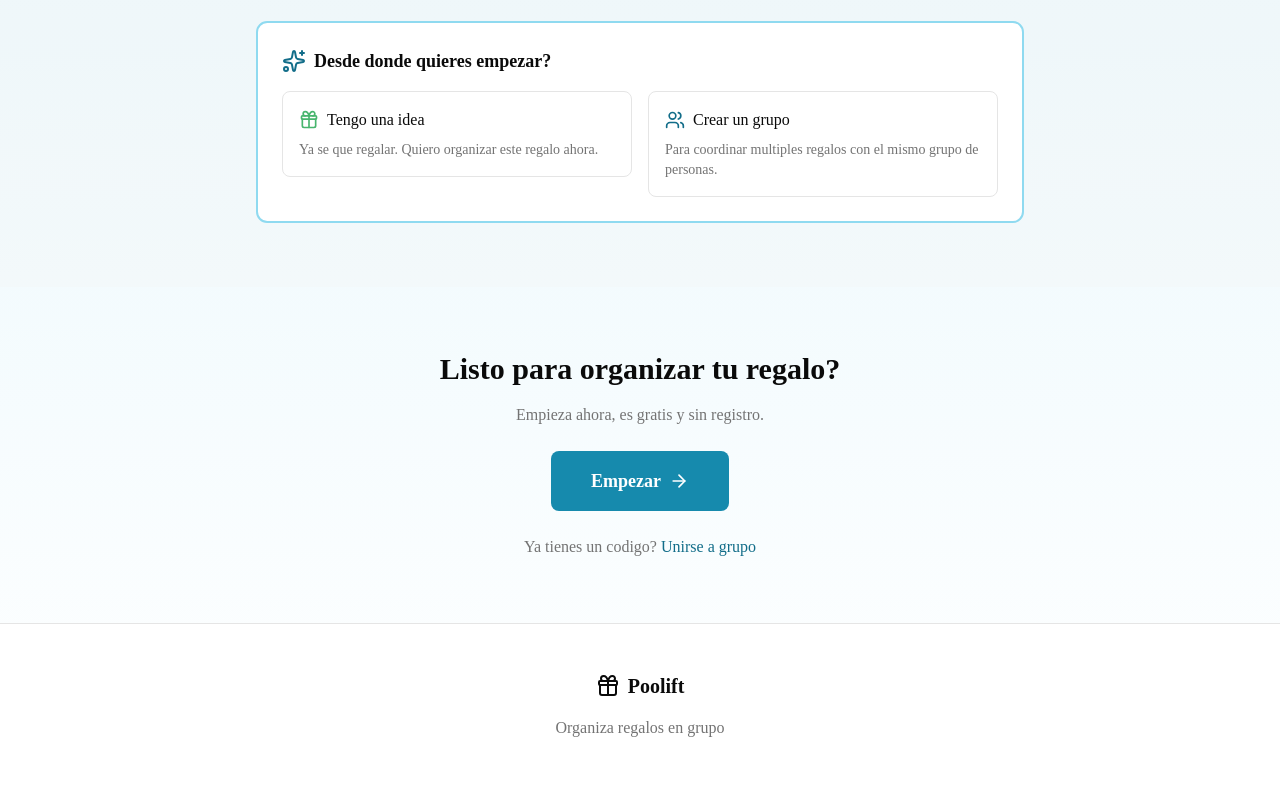
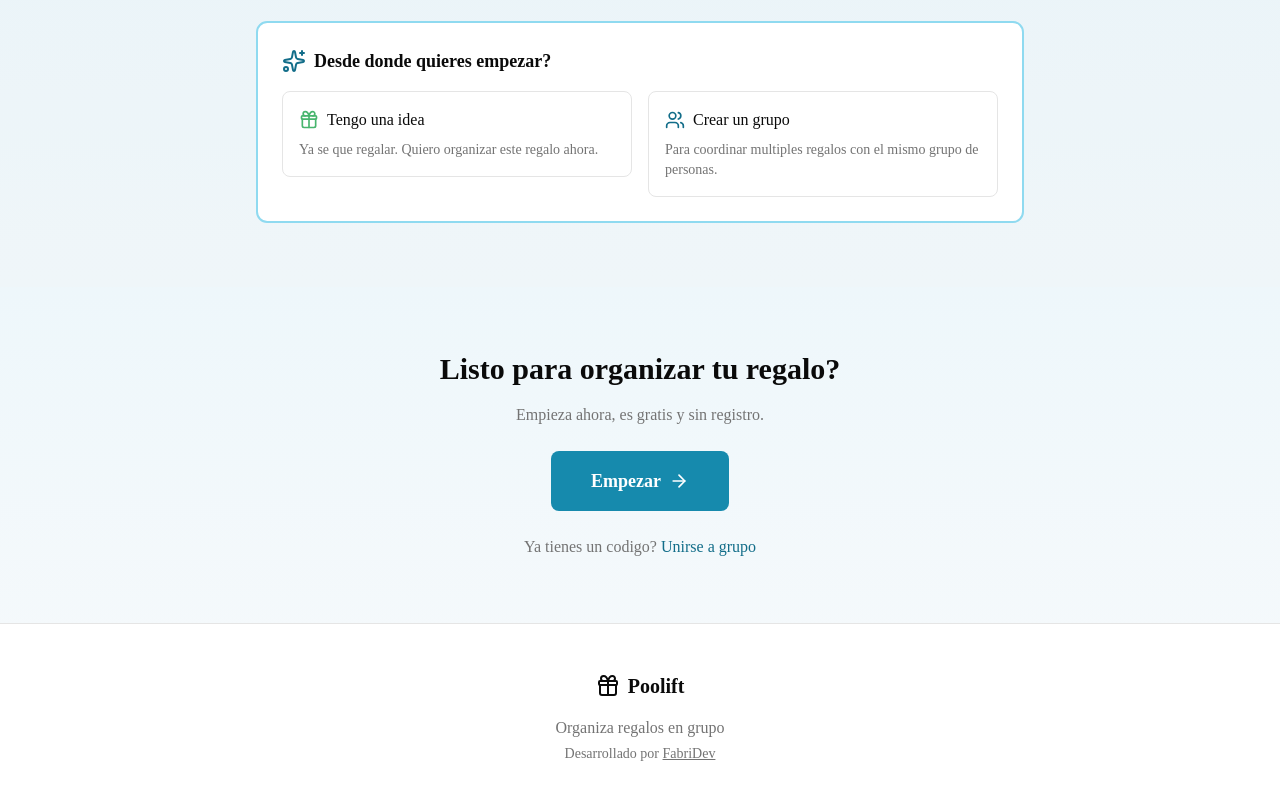
Before and after one commit to FabrizioContu/poolift, a Next.js app: page / in a window 1280 px wide. Shown: the part 1655-2455 px from the top of the page. Built offline with nearby package versions, Linux system fonts and the light colour scheme; no server answers.

Commit message:
fix: force light mode on landing page regardless of system theme
Add .force-light CSS class that resets semantic tokens to light values,
remove all dark: variants from page.tsx, and fix footer text colors.

```diff
--- a/app/globals.css
+++ b/app/globals.css
@@ -74,6 +74,18 @@
   --sidebar-accent-foreground: oklch(0.97 0 0);
   --sidebar-border: oklch(1 0 0 / 12%);
   --sidebar-ring: oklch(0.68 0.12 210);
+}
+
+/* ─── Force light mode (landing page) ────────────────────────────────────── */
+.force-light,
+.force-light * {
+  --background: oklch(1 0 0);
+  --foreground: oklch(0.145 0 0);
+  --card: oklch(1 0 0);
+  --card-foreground: oklch(0.145 0 0);
+  --muted: oklch(0.961 0 0);
+  --muted-foreground: oklch(0.556 0 0);
+  --border: oklch(0.922 0 0);
 }
 
 /* ─── Tailwind utility mapping ────────────────────────────────────────────── */
--- a/app/page.tsx
+++ b/app/page.tsx
@@ -17,7 +17,7 @@ const UserMenu = dynamic(() =>
 
 export default function LandingPage() {
   return (
-    <div className="min-h-screen bg-linear-to-b from-bondi-blue-50 to-background dark:from-bondi-blue-900/20 dark:to-background">
+    <div className="force-light min-h-screen bg-linear-to-b from-bondi-blue-50 to-slate-50">
       {/* Header */}
       <header className="container mx-auto px-4 py-6 ">
         <nav className="flex items-center justify-between">
@@ -90,8 +90,8 @@ export default function LandingPage() {
           <div className="grid md:grid-cols-3 gap-6 md:gap-8 max-w-5xl mx-auto">
             {/* Rapidez */}
             <div className="bg-card p-6 md:p-8 rounded-xl shadow-sm border border-border hover:shadow-md transition">
-              <div className="w-14 h-14 md:w-16 md:h-16 bg-yellow-100 dark:bg-yellow-900/30 rounded-full flex items-center justify-center mb-4">
-                <Zap className="text-yellow-600 dark:text-yellow-400" size={28} />
+              <div className="w-14 h-14 md:w-16 md:h-16 bg-yellow-100 rounded-full flex items-center justify-center mb-4">
+                <Zap className="text-yellow-600" size={28} />
               </div>
               <h3 className="text-lg md:text-xl font-semibold mb-2 text-foreground">
                 Rapido
@@ -104,8 +104,8 @@ export default function LandingPage() {
 
             {/* Coordinacion */}
             <div className="bg-card p-6 md:p-8 rounded-xl shadow-sm border border-border hover:shadow-md transition">
-              <div className="w-14 h-14 md:w-16 md:h-16 bg-bondi-blue-100 dark:bg-bondi-blue-900/30 rounded-full flex items-center justify-center mb-4">
-                <Users className="text-bondi-blue-500 dark:text-bondi-blue-300" size={28} />
+              <div className="w-14 h-14 md:w-16 md:h-16 bg-bondi-blue-100 rounded-full flex items-center justify-center mb-4">
+                <Users className="text-bondi-blue-500" size={28} />
               </div>
               <h3 className="text-lg md:text-xl font-semibold mb-2 text-foreground">
                 Coordinado
@@ -118,8 +118,8 @@ export default function LandingPage() {
 
             {/* Compartir */}
             <div className="bg-card p-6 md:p-8 rounded-xl shadow-sm border border-border hover:shadow-md transition">
-              <div className="w-14 h-14 md:w-16 md:h-16 bg-emerald-100 dark:bg-emerald-900/30 rounded-full flex items-center justify-center mb-4">
-                <Share2 className="text-emerald-500 dark:text-emerald-400" size={28} />
+              <div className="w-14 h-14 md:w-16 md:h-16 bg-emerald-100 rounded-full flex items-center justify-center mb-4">
+                <Share2 className="text-emerald-500" size={28} />
               </div>
               <h3 className="text-lg md:text-xl font-semibold mb-2 text-foreground">
                 Facil de compartir
@@ -192,7 +192,7 @@ export default function LandingPage() {
               </div>
 
               {/* Fork: two options */}
-              <div className="mt-12 p-6 bg-card rounded-xl border-2 border-bondi-blue-100 dark:border-bondi-blue-800">
+              <div className="mt-12 p-6 bg-card rounded-xl border-2 border-bondi-blue-100">
                 <div className="flex items-center gap-2 mb-4">
                   <Sparkles className="text-bondi-blue-500" size={24} />
                   <h3 className="text-lg font-semibold text-foreground">
@@ -202,7 +202,7 @@ export default function LandingPage() {
 
                 <div className="grid sm:grid-cols-2 gap-4">
                   <Link href="/create-direct-gift" className="block">
-                    <div className="p-4 border border-border rounded-lg hover:border-emerald-400 hover:bg-emerald-50 dark:hover:bg-emerald-900/20 transition group">
+                    <div className="p-4 border border-border rounded-lg hover:border-emerald-400 hover:bg-emerald-50 transition group">
                       <div className="flex items-center gap-2 mb-2">
                         <Gift className="text-emerald-500" size={20} />
                         <span className="font-medium text-foreground">
@@ -216,7 +216,7 @@ export default function LandingPage() {
                   </Link>
 
                   <Link href="/create-group" className="block">
-                    <div className="p-4 border border-border rounded-lg hover:border-bondi-blue-300 hover:bg-bondi-blue-50 dark:hover:bg-bondi-blue-900/20 transition group">
+                    <div className="p-4 border border-border rounded-lg hover:border-bondi-blue-300 hover:bg-bondi-blue-50 transition group">
                       <div className="flex items-center gap-2 mb-2">
                         <Users className="text-bondi-blue-500" size={20} />
                         <span className="font-medium text-foreground">
@@ -274,13 +274,13 @@ export default function LandingPage() {
           </div>
           <p className="text-muted-foreground">Organiza regalos en grupo</p>
           <div className="mx-auto pt-1">
-            <p className="text-sm text-white/80 text-center">
+            <p className="text-sm text-muted-foreground text-center">
               Desarrollado por{" "}
               <a
                 href="https://fabriziocontu.dev"
                 target="_blank"
                 rel="noopener noreferrer"
-                className="underline hover:text-white transition"
+                className="underline hover:text-foreground transition"
                 aria-label="Web desarrollada por FabriDev"
               >
                 FabriDev
```
